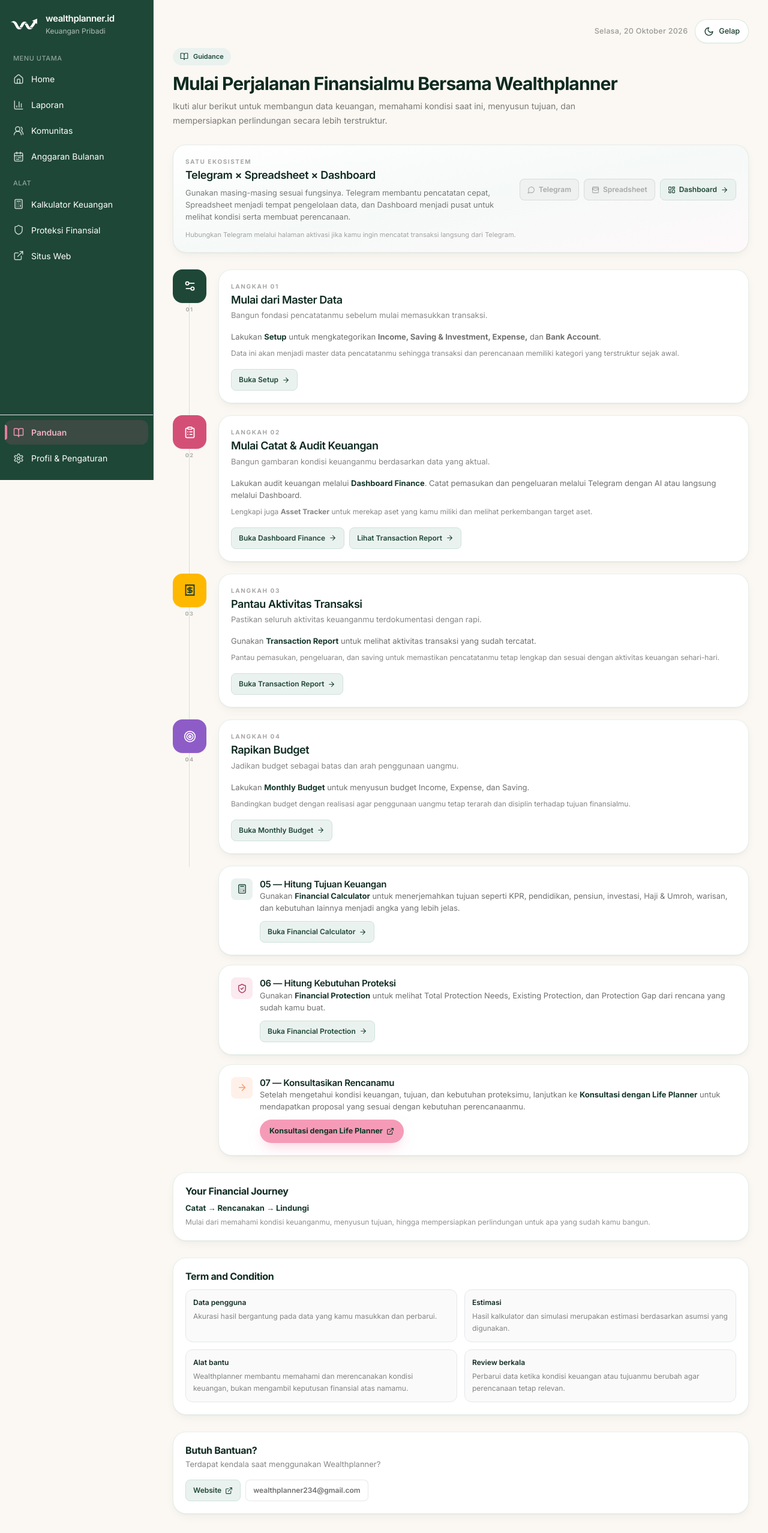
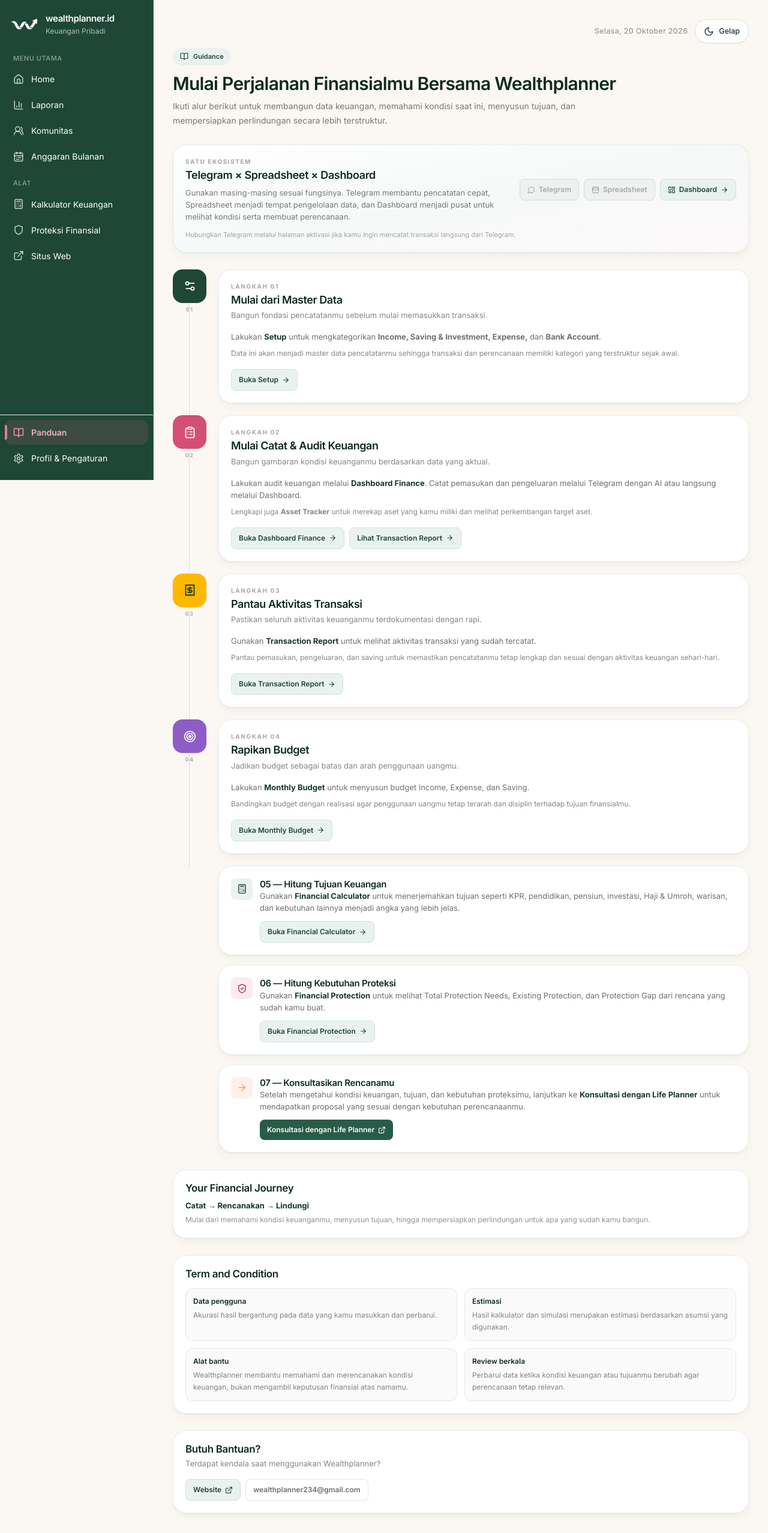
Before and after one commit to jasminework2023/personal-wealthplanner, a React (Vite) app: page /dashboard/guidance in a window 1280 px wide. Shown: the whole page at 60% size. Built offline with nearby package versions, Linux system fonts and the light colour scheme; the HTML template or start-up script is replaced by a standard one.

Commit message:
Restore Guidance styles to match redesign ZIP

```diff
--- a/src/pages/Guidance.tsx
+++ b/src/pages/Guidance.tsx
@@ -133,7 +133,7 @@ export function Guidance() {
         <div className="inline-flex items-center gap-2 rounded-full bg-forest-50 px-3 py-1.5 text-[11px] font-semibold text-forest-700">
           <BookOpen size={14} /> Guidance
         </div>
-        <h1 className="mt-3 text-[26px] font-bold leading-[1.1] tracking-[-0.03em] text-forest-900 sm:text-3xl">{id ? "Mulai Perjalanan Finansialmu Bersama Wealthplanner" : "Start Your Financial Journey with Wealthplanner"}</h1>
+        <h1 className="mt-3 text-2xl font-semibold tracking-tight text-forest-900 sm:text-3xl">{id ? "Mulai Perjalanan Finansialmu Bersama Wealthplanner" : "Start Your Financial Journey with Wealthplanner"}</h1>
         <p className="mt-2 max-w-3xl text-[14px] leading-6 text-charcoal/60">
           Ikuti alur berikut untuk membangun data keuangan, memahami kondisi saat ini, menyusun tujuan, dan mempersiapkan perlindungan secara lebih terstruktur.
         </p>
@@ -216,20 +216,20 @@ export function Guidance() {
           <Card className="p-4 sm:p-5">
             <div className="flex items-start gap-3">
               <div className="flex h-9 w-9 shrink-0 items-center justify-center rounded-lg bg-orange-50 text-orange-500"><ArrowRight size={17} /></div>
-              <div className="min-w-0"><h3 className="text-[15px] font-semibold text-forest-900">07 — Konsultasikan Rencanamu</h3><StepCopy>Setelah mengetahui kondisi keuangan, tujuan, dan kebutuhan proteksimu, lanjutkan ke <strong className="text-forest-800">Konsultasi dengan Life Planner</strong> untuk mendapatkan proposal yang sesuai dengan kebutuhan perencanaanmu.</StepCopy><div className="mt-3"><a href="https://www.wealthplanner.id/konsultasiasuransi" target="_blank" rel="noreferrer" className="inline-flex items-center gap-1.5 rounded-full bg-[#F59BB8] px-4 py-2.5 text-[12.5px] font-bold text-[#123524] shadow-pop">Konsultasi dengan Life Planner <ExternalLink size={13} /></a></div></div>
+              <div className="min-w-0"><h3 className="text-[15px] font-semibold text-forest-900">07 — Konsultasikan Rencanamu</h3><StepCopy>Setelah mengetahui kondisi keuangan, tujuan, dan kebutuhan proteksimu, lanjutkan ke <strong className="text-forest-800">Konsultasi dengan Life Planner</strong> untuk mendapatkan proposal yang sesuai dengan kebutuhan perencanaanmu.</StepCopy><div className="mt-3"><a href="https://www.wealthplanner.id/konsultasiasuransi" target="_blank" rel="noreferrer" className="inline-flex items-center gap-1.5 rounded-lg bg-forest-600 px-3 py-2 text-[12px] font-semibold text-white hover:bg-forest-700">Konsultasi dengan Life Planner <ExternalLink size={13} /></a></div></div>
             </div>
           </Card>
         </div>
       </div>
 
       <Card>
-        <h2 className="section-title">Your Financial Journey</h2>
+        <h2 className="text-[17px] font-semibold text-forest-900">Your Financial Journey</h2>
         <p className="mt-2 text-[13px] leading-5 text-charcoal/60"><strong className="text-forest-800">Catat → Rencanakan → Lindungi</strong></p>
         <p className="mt-1 text-[12px] leading-5 text-charcoal/50">Mulai dari memahami kondisi keuanganmu, menyusun tujuan, hingga mempersiapkan perlindungan untuk apa yang sudah kamu bangun.</p>
       </Card>
 
       <Card>
-        <h2 className="section-title">Term and Condition</h2>
+        <h2 className="text-[17px] font-semibold text-forest-900">Term and Condition</h2>
         <div className="mt-3 grid gap-3 sm:grid-cols-2">
           {[
             ["Data pengguna", "Akurasi hasil bergantung pada data yang kamu masukkan dan perbarui."],
@@ -241,7 +241,7 @@ export function Guidance() {
       </Card>
 
       <Card>
-        <h2 className="section-title">Butuh Bantuan?</h2>
+        <h2 className="text-[17px] font-semibold text-forest-900">Butuh Bantuan?</h2>
         <p className="mt-1 text-[13px] text-charcoal/55">Terdapat kendala saat menggunakan Wealthplanner?</p>
         <div className="mt-4 flex flex-wrap gap-2">
           <a href="https://www.wealthplanner.id" target="_blank" rel="noreferrer" className="inline-flex items-center gap-1.5 rounded-lg border border-forest-100 bg-forest-50 px-3 py-2 text-[12px] font-semibold text-forest-700 hover:bg-forest-100">Website <ExternalLink size={13} /></a>
```
